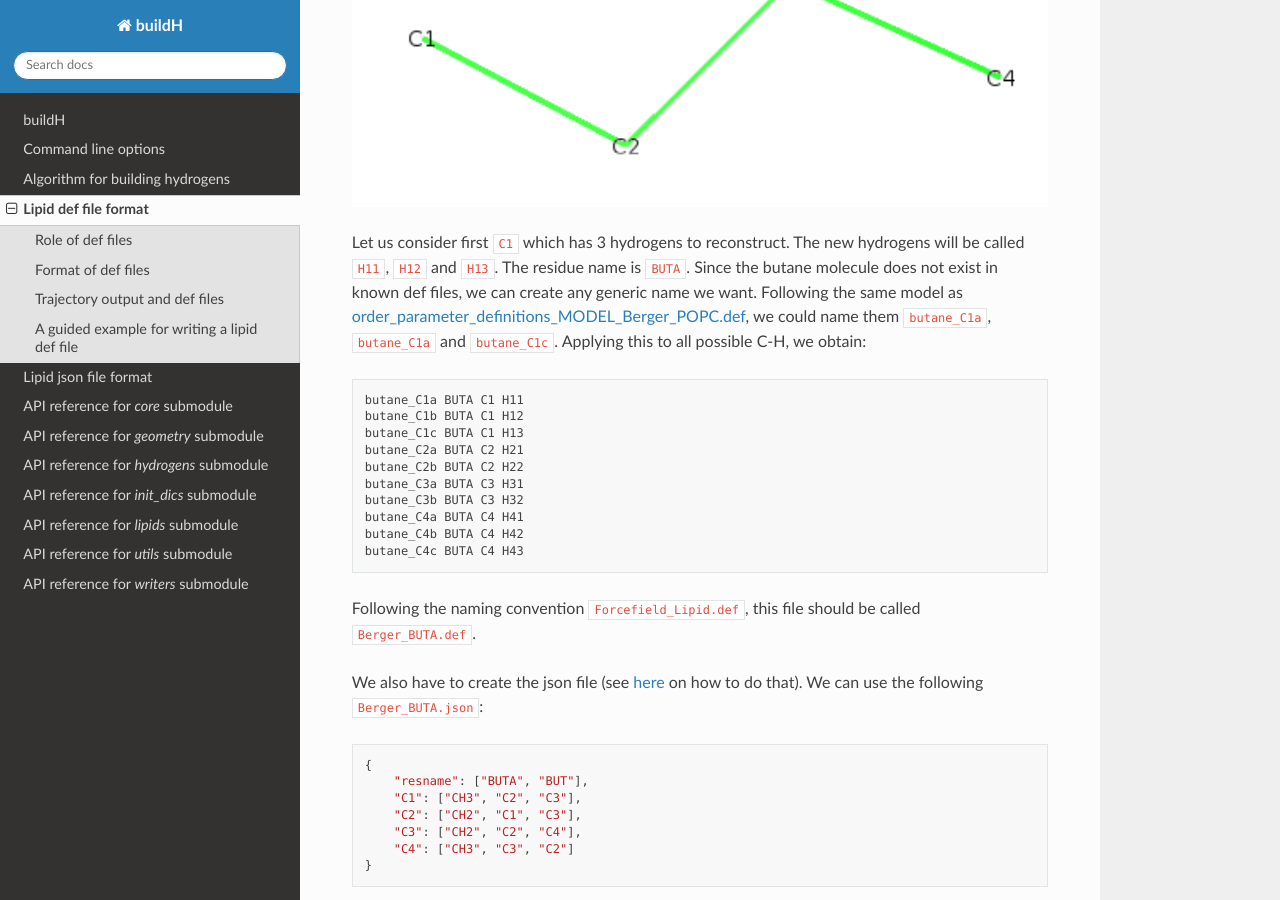
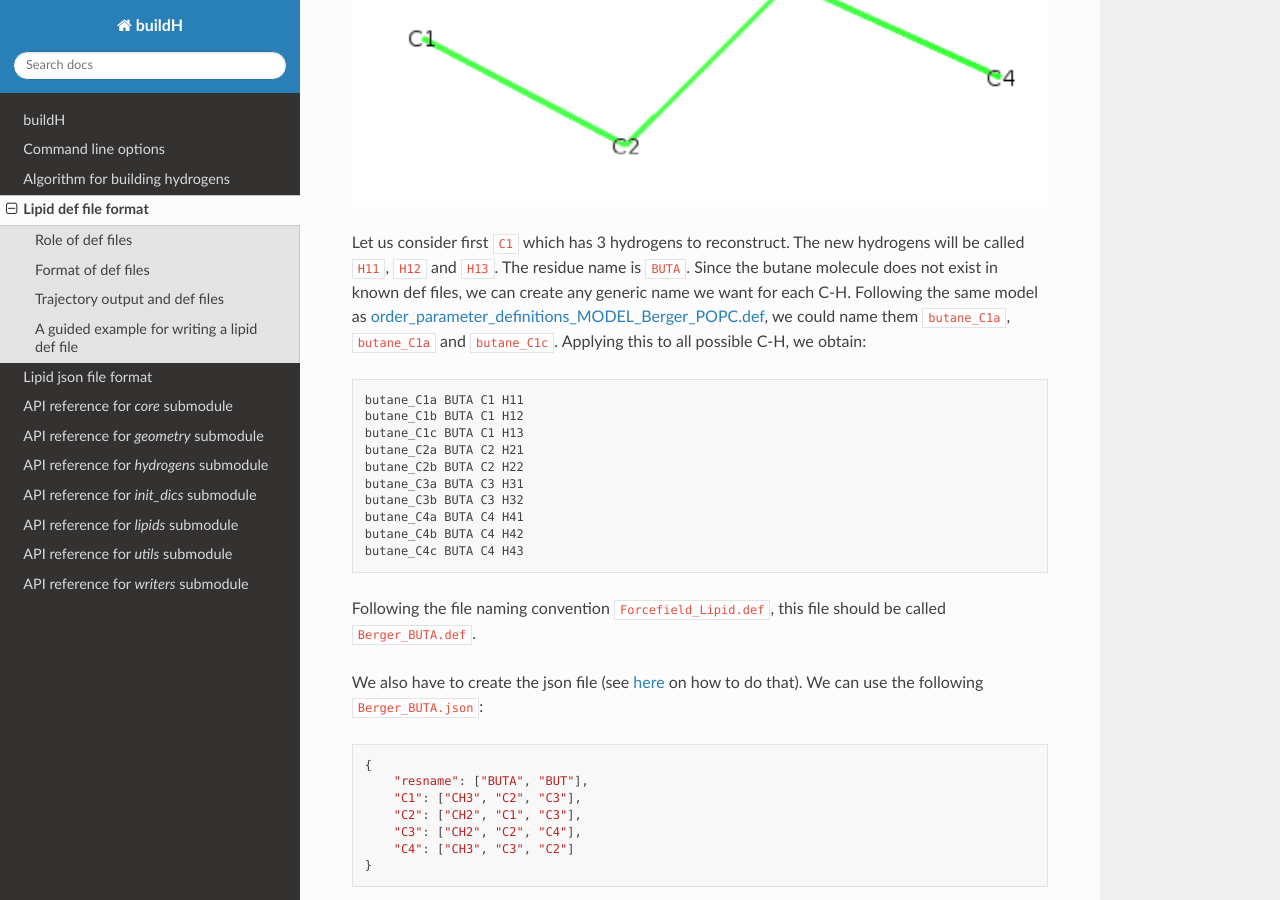
Before and after one commit to patrickfuchs/buildH, a Sphinx documentation site: the page built from docs/def_format.md, in a window 1280 px wide and 900 px high, scrolled down 2381 px. Built offline with Sphinx 7.4.7 and the Read the Docs theme 2.0.0, drawn with Linux system fonts in a browser that asks for light colours; pages that are not in the unit, such as notebooks, are missing from menus; some of the changed text lies outside the part shown.

Commit message:
Fix a fews sentences

````diff
--- a/docs/def_format.md
+++ b/docs/def_format.md
@@ -77,7 +77,7 @@
 
 ![Butane without hydrogen](img/butane.png)
 
-Let us consider first `C1` which has 3 hydrogens to reconstruct. The new hydrogens will be called `H11`, `H12` and `H13`. The residue name is `BUTA`. Since the butane molecule does not exist in known def files, we can create any generic name we want. Following the same model as [order_parameter_definitions_MODEL_Berger_POPC.def](https://github.com/patrickfuchs/buildH/blob/master/def_files/order_parameter_definitions_MODEL_Berger_POPC.def), we could name them `butane_C1a`, `butane_C1a` and  `butane_C1c`. Applying this to all possible C-H, we obtain:
+Let us consider first `C1` which has 3 hydrogens to reconstruct. The new hydrogens will be called `H11`, `H12` and `H13`. The residue name is `BUTA`. Since the butane molecule does not exist in known def files, we can create any generic name we want for each C-H. Following the same model as [order_parameter_definitions_MODEL_Berger_POPC.def](https://github.com/patrickfuchs/buildH/blob/master/def_files/order_parameter_definitions_MODEL_Berger_POPC.def), we could name them `butane_C1a`, `butane_C1a` and  `butane_C1c`. Applying this to all possible C-H, we obtain:
 
 ```
 butane_C1a BUTA C1 H11
@@ -92,7 +92,7 @@
 butane_C4c BUTA C4 H43
 ```
 
-Following the naming convention `Forcefield_Lipid.def`, this file should be called `Berger_BUTA.def`.
+Following the file naming convention `Forcefield_Lipid.def`, this file should be called `Berger_BUTA.def`.
 
 We also have to create the json file (see [here](json_format.md#a-guided-example-for-writing-a-lipid-json-file) on how to do that). We can use the following `Berger_BUTA.json`:
 
@@ -137,7 +137,7 @@
 
 - We showed you a simple example on butane. Although this molecule is very simple, you can see that it is easy to make a mistake. Although this def file is less critical than the [json lipid file](json_format.md), we recommend to double check it before using it for production. **buildH** makes for you a lot of checks and will throw an error if something is wrong, but it cannot detect all types of mistakes. Any spelling error on atom names, inversion, etc., may lead to nonsense results. So before going to production, do test on a single molecule and check thoroughly the output looks right.
 
-- The main lipids are already included in **buildH** (in the directory `buildh/lipids`) so you might not need to build your own def file. You can have a list of the supported lipids by invoking **buildH** with option `-h`:
+- The main lipids are already included in **buildH** (in the directory [`buildh/lipids`](https://github.com/patrickfuchs/buildH/tree/master/def_files)) so you might not need to build your own def file. You can have a list of the supported lipids by invoking **buildH** with option `-h`:
 
 ```
 $ buildH -h
````
Also changed, not shown: other parts of docs/def_format.md (+1 -1 lines), docs/buildh.md (+5 -3 lines), docs/command_line_options.md (+4 -2 lines), docs/json_format.md (+3 -3 lines).
